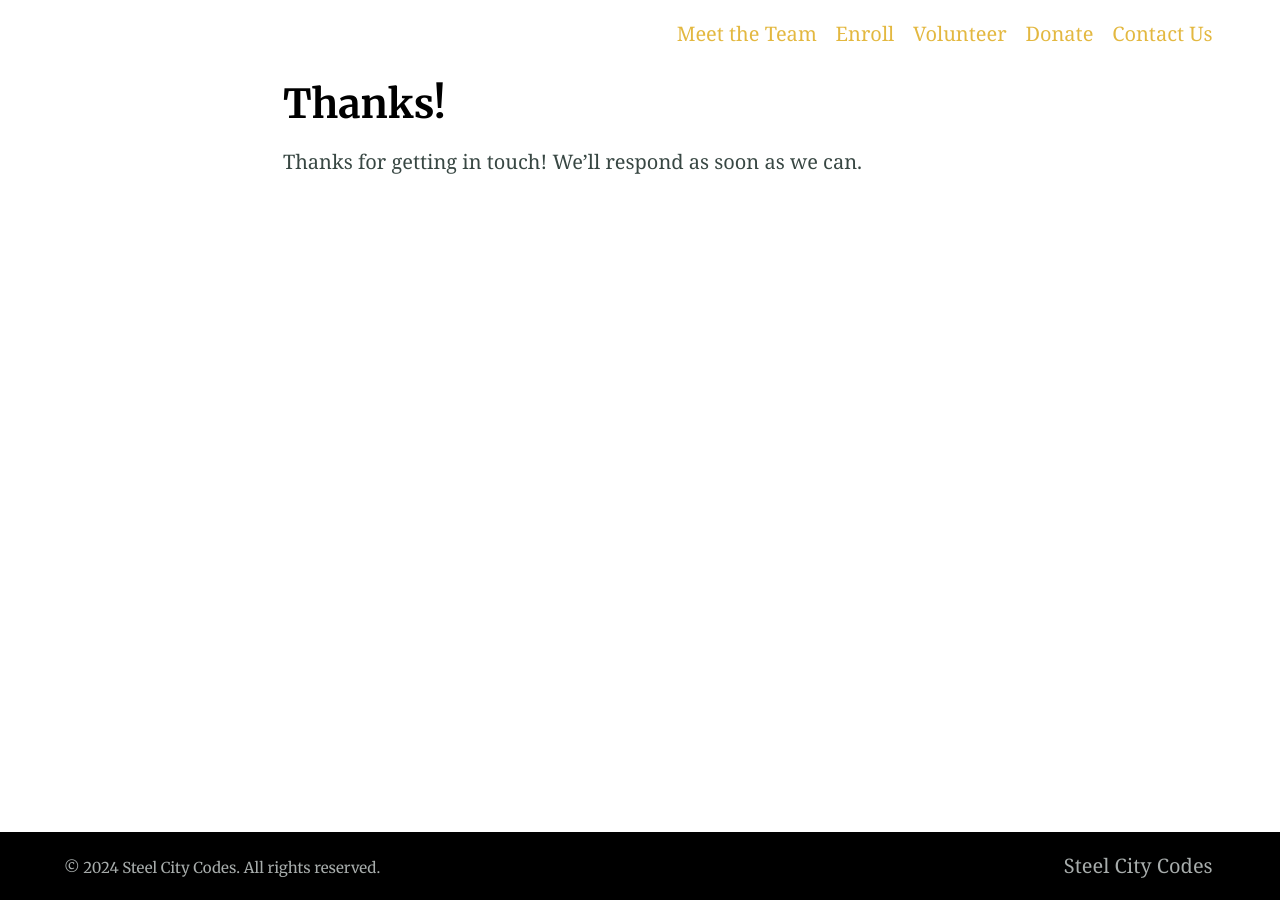
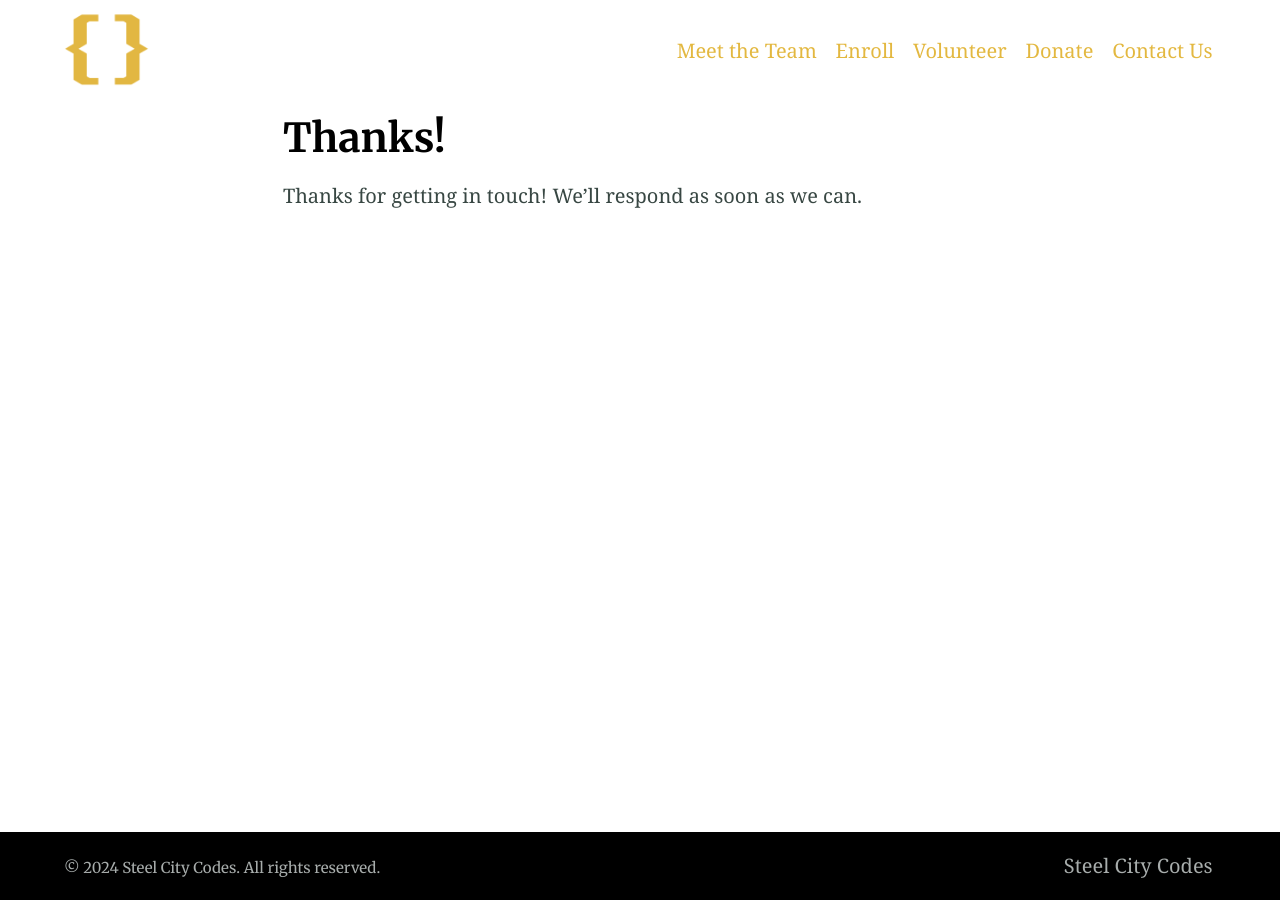
Before and after one commit to PranavAvadhanamSCC/RegionsTemplates, a Jekyll site: the page built from thanks.md, in a window 1280 px wide. Built offline with Jekyll 4.4.1, drawn with Linux system fonts in a browser that asks for light colours.

Commit message:
Update _config.yml

```diff
--- a/_config.yml
+++ b/_config.yml
@@ -94,7 +94,7 @@ defaults:
 encoding: utf-8 # Make sure the encoding is right
 lang: en-GB # Set the site language
 title: "Steel City Codes" # Site name or title, also used in jekyll-seo-tag
-logo: "/assets/logos/logo.svg" # Site logo, also used in jekyll-seo-tag
+logo: "assets/logos/android-chrome-192x192.png" # Site logo, also used in jekyll-seo-tag
 description: "Steel City Codes is on a mission to promote inclusivity in STEM by educating young students in computer science. Everything we offer is completely cost-free so that anybody, regardless of their situation, can take advantage of our offerings." # Site description and default description, also used in jekyll-seo-tag
 region: Example
 url: "https://pranavavadhanamscc.github.io/RegionsTemplates/" # Site url, also used in jekyll-seo-tag
```
